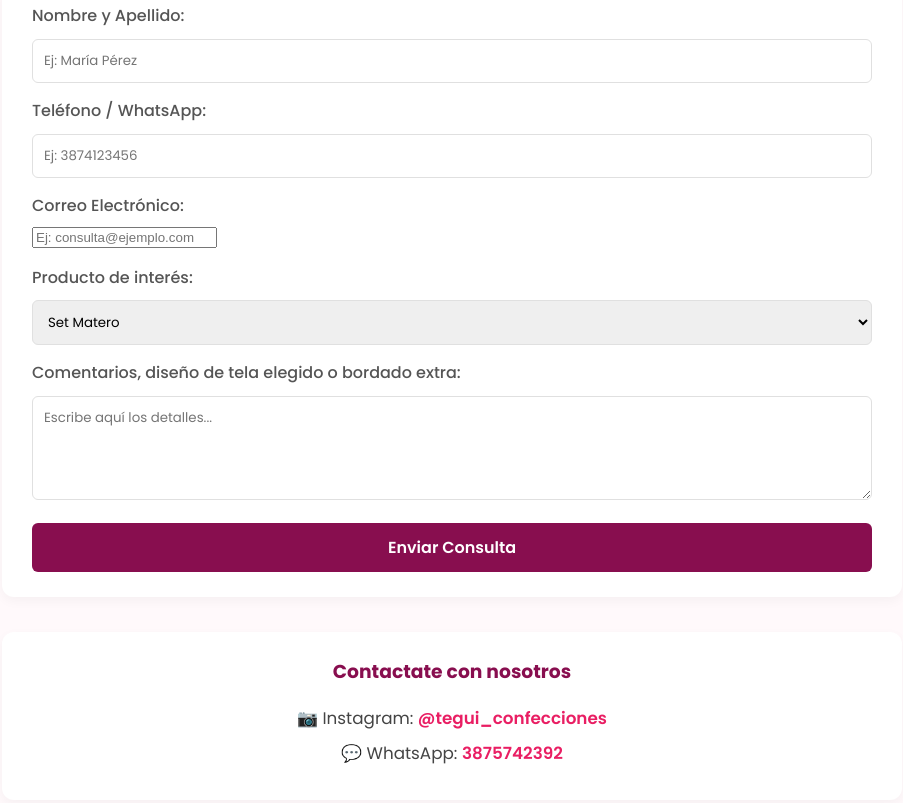
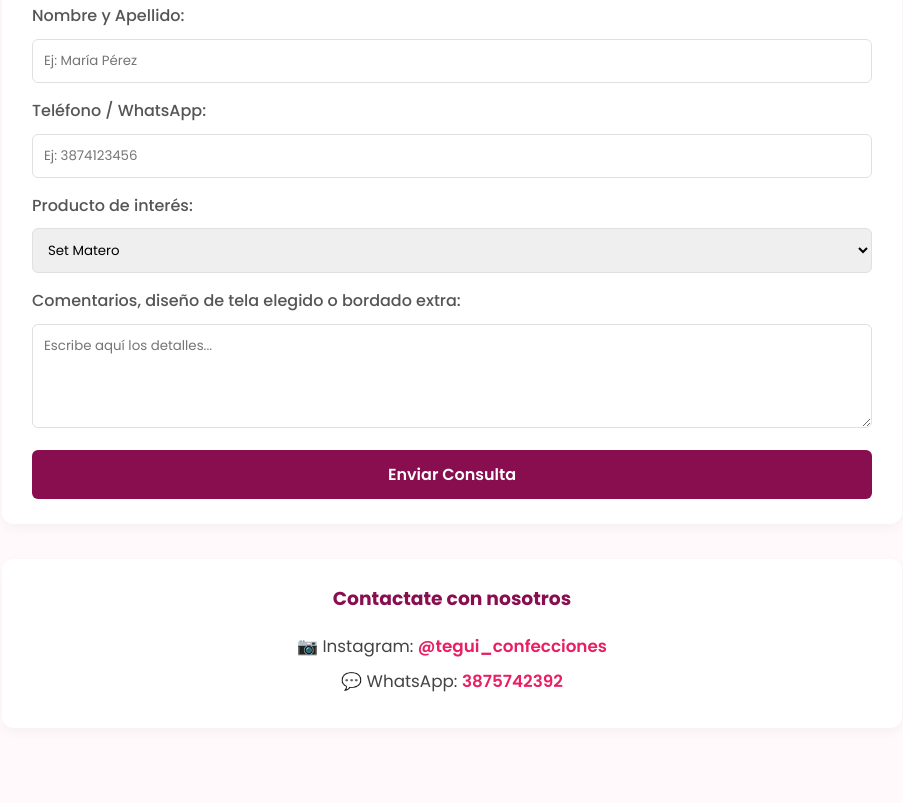
Before and after one commit to maximilianoguitian25-create/tegui_creaciones, a plain HTML site: page index.html in a window 1280 px wide. Shown: the part 3006-3809 px from the top of the page, without its empty margins (188-1091 px from the left). After the commit the page ends 3754 px from the top, so only its background shows below. Drawn offline with Linux system fonts and the light colour scheme.

Commit message:
Fix HTML formatting and structure

```diff
--- a/index.html
+++ b/index.html
@@ -149,11 +149,6 @@
                 <input type="tel" id="telefono" name="telefono" placeholder="Ej: 3874123456" required>
             </div>
             <div style="margin-top: 15px;">
-                <label for="email">Correo Electrónico:</label>
-                <input type="email" id="email" name="email" placeholder="Ej: consulta@ejemplo.com" required>
-            </div>
-
-            <div style="margin-top: 15px;">
                 <label for="producto-interes">Producto de interés:</label>
                 <select id="producto-interes" name="producto_interes">
                     <option value="set-matero">Set Matero</option>
```
